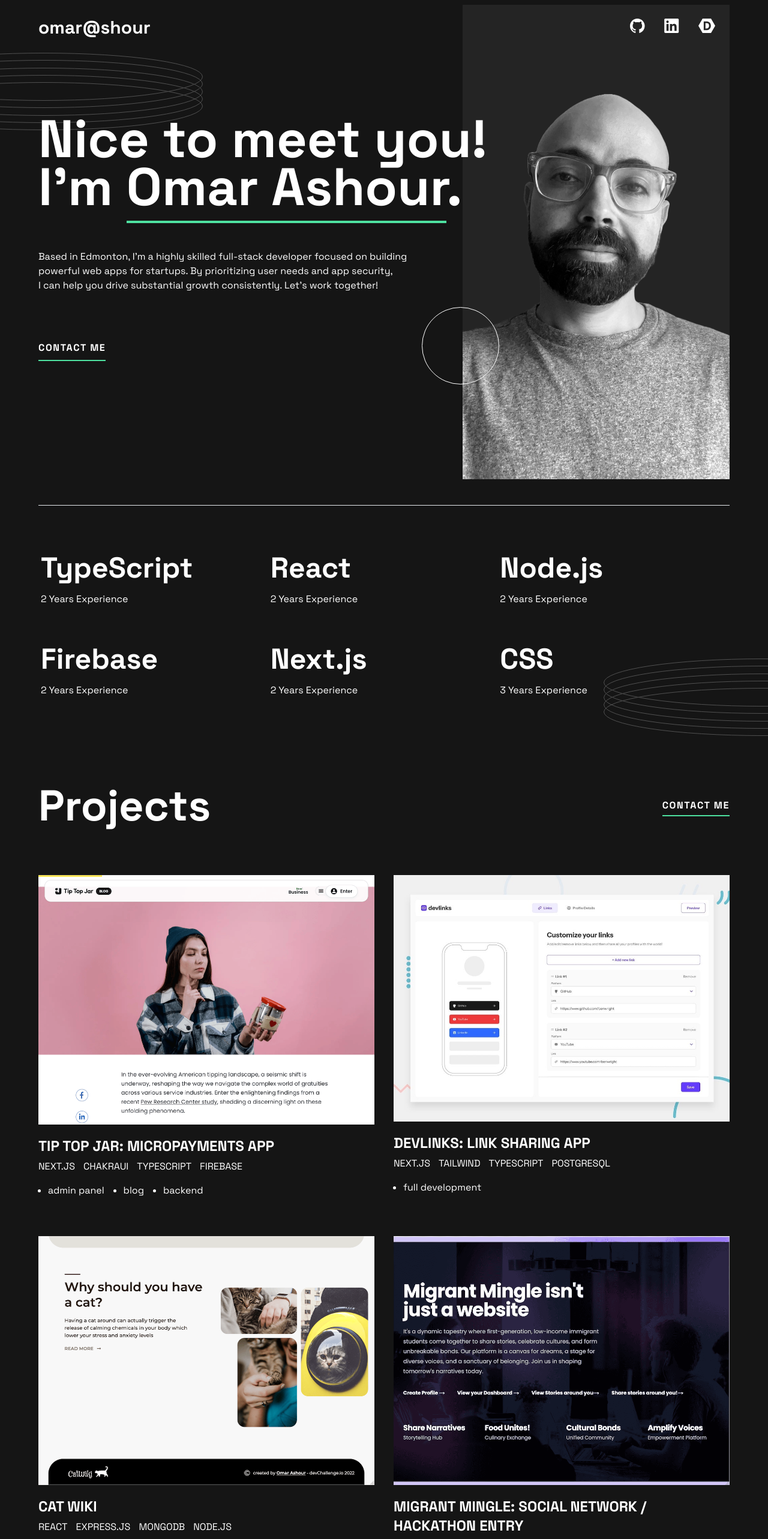
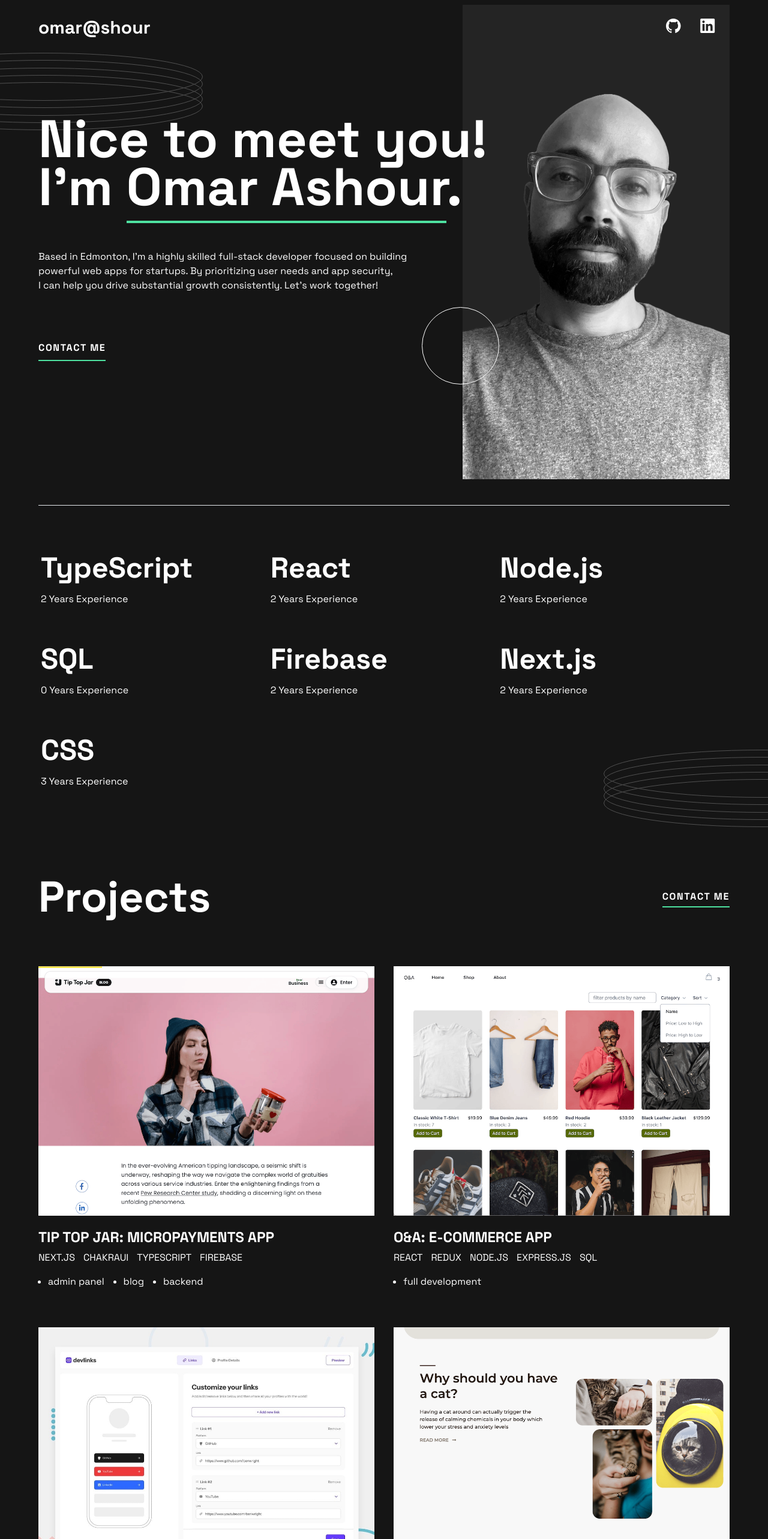
Before and after one commit to o-ashour/omar-ashour-website, a Next.js app: page / in a window 1280 px wide. Shown: the top 2566 px of the page at 60% size. Built offline with nearby package versions, Linux system fonts and the light colour scheme.

Commit message:
Add Ecomm Project

```diff
--- a/app/config/index.tsx
+++ b/app/config/index.tsx
@@ -11,11 +11,11 @@ import personalBlogThumbnailSmall from '../../public/assets/images/thumbnail-per
 import personalBlogThumbnailLarge from '../../public/assets/images/thumbnail-personal-blog-page-large.png';
 import marketingSiteThumbnailSmall from '../../public/assets/images/thumbnail-marketing-site-small.png';
 import marketingSiteThumbnailLarge from '../../public/assets/images/thumbnail-marketing-site-large.png';
+import ecommerceSiteThumbnailSmall from '../../public/assets/images/thumbnail-ecommerce-site-small.png';
+import ecommerceSiteThumbnailLarge from '../../public/assets/images/thumbnail-ecommerce-site-large.png';
 import LinkedInSmallIcon from "@/components/icons/linkedInSmallIcon";
 import LinkedInIcon from "@/components/icons/linkedInIcon";
 import GitHubIcon from "@/components/icons/gitHubIcon";
-import DevpostSmallIcon from "@/components/icons/devpostSmallIcon";
-import DevpostIcon from "@/components/icons/devpostIcon";
 import GitHubSmallIcon from "@/components/icons/gitHubSmIcon";
 
 type Skills = {
@@ -35,6 +35,8 @@ type Projects = {
   urls?: {
     repo?: string,
     productionSite?: string,
+    clientRepo?: string,
+    serverRepo?: string,
   },
   contributions?: string[],
 }[]
@@ -56,9 +58,10 @@ export const Skills: Skills = [
   { id: 0, name: 'TypeScript', experienceInYears: year - 2022 },
   { id: 1, name: 'React', experienceInYears: year - 2022 },
   { id: 2, name: 'Node.js', experienceInYears: year - 2022 },
-  { id: 3, name: 'Firebase', experienceInYears: year - 2022 },
-  { id: 4, name: 'Next.js', experienceInYears: year - 2022 },
-  { id: 5, name: 'CSS', experienceInYears: year - 2021 },
+  { id: 3, name: 'SQL', experienceInYears: year - 2024 },
+  { id: 4, name: 'Firebase', experienceInYears: year - 2022 },
+  { id: 5, name: 'Next.js', experienceInYears: year - 2022 },
+  { id: 6, name: 'CSS', experienceInYears: year - 2021 },
 ]
 
 export const Projects: Projects = [
@@ -77,6 +80,20 @@ export const Projects: Projects = [
   },
   {
     id: 1,
+    title: 'O&A: E-commerce App',
+    skills: ['react', 'redux', 'node.js', 'express.js', 'sql'],
+    images: {
+      small: ecommerceSiteThumbnailSmall,
+      large: ecommerceSiteThumbnailLarge,
+    },
+    urls: {
+      clientRepo: 'https://github.com/o-ashour/oa-ecommerce-platform',
+      serverRepo: 'https://github.com/o-ashour/oa-ecommerce-platform-server'
+    },
+    contributions: ['full development']
+  },
+  {
+    id: 2,
     title: 'DevLinks: Link Sharing App',
     skills: ['next.js', 'tailwind', 'typescript', 'postgreSQL'],
     images: {
@@ -90,7 +107,7 @@ export const Projects: Projects = [
     contributions: ['full development'],
   },
   {
-    id: 2,
+    id: 3,
     title: 'Cat Wiki',
     skills: ['react', 'express.js', 'mongodb', 'node.js'],
     images: {
@@ -103,7 +120,7 @@ export const Projects: Projects = [
     contributions: ['full development'],
   },
   {
-    id: 3,
+    id: 4,
     title: 'Migrant Mingle: Social Network / Hackathon Entry',
     skills: ['next.js', 'tailwind', 'firebase'],
     images: {
@@ -117,7 +134,7 @@ export const Projects: Projects = [
     contributions: ['backend'],
   },
   {
-    id: 4,
+    id: 5,
     title: 'Ashraf Ashour Blog',
     skills: ['html', 'php', 'wordpress'],
     images: {
@@ -130,7 +147,7 @@ export const Projects: Projects = [
     contributions: ['wordpress to static site migration'],
   },
   {
-    id: 5,
+    id: 6,
     title: 'Digital Humani: Marketing Site for Reforestation API',
     skills: ['html', 'css', 'javascript'],
     images: {
@@ -163,13 +180,4 @@ export const NavItems = [
       large: <LinkedInIcon />
     }
   },
-  {
-    idx: 2,
-    name: 'DevPost',
-    url: 'https://devpost.com/shoegaze-86',
-    icons: {
-      small: <DevpostSmallIcon />,
-      large: <DevpostIcon />
-    }
-  },
 ]
--- a/components/projectItem.tsx
+++ b/components/projectItem.tsx
@@ -2,11 +2,11 @@ import Image from "next/image";
 import { StaticImageData } from "next/image";
 import Link from "next/link";
 
-export const ProjectItem: React.FC<{ imgData: StaticImageData, title: string, skills: string[], urls?: { repo?: string, productionSite?: string }, contributions?: string[] }> = ({ imgData, title, skills, urls, contributions }) => {
+export const ProjectItem: React.FC<{ imgData: StaticImageData, title: string, skills: string[], urls?: { repo?: string, productionSite?: string, clientRepo?: string, serverRepo?: string }, contributions?: string[] }> = ({ imgData, title, skills, urls, contributions }) => {
   return (
     <li>
       <div className="relative">
-        {(urls?.productionSite || urls?.repo) &&
+        {(urls?.productionSite || urls?.repo || urls?.clientRepo || urls?.serverRepo) &&
           <div id='overlay' className="hidden absolute opacity-0 hover:opacity-100 hover:bg-black/80 w-full h-full hover:cursor-pointer flex items-center justify-center xl:flex">
             <div className="flex flex-col space-y-10 items-center">
               {urls?.productionSite &&
@@ -20,6 +20,20 @@ export const ProjectItem: React.FC<{ imgData: StaticImageData, title: string, sk
                 <Link href={urls.repo} target='_blank'>
                   <button className="w-fit font-bold pb-2 tracking-widest border-b-2 border-green hover:text-green">
                     VIEW CODE
+                  </button>
+                </Link>
+              }
+              {urls?.clientRepo &&
+                <Link href={urls.clientRepo} target="_blank">
+                  <button className="font-bold pb-2 tracking-widest border-b-2 border-green hover:text-green">
+                    VIEW CLIENT CODE
+                  </button>
+                </Link>
+              }
+              {urls?.serverRepo &&
+                <Link href={urls.serverRepo} target='_blank'>
+                  <button className="w-fit font-bold pb-2 tracking-widest border-b-2 border-green hover:text-green">
+                    VIEW SERVER CODE
                   </button>
                 </Link>
               }
@@ -55,6 +69,20 @@ export const ProjectItem: React.FC<{ imgData: StaticImageData, title: string, sk
           </button>
         </Link>
       }
+      {urls?.clientRepo &&
+        <Link href={urls.clientRepo} target='_blank'>
+          <button className="font-bold mr-6 pb-1.5 tracking-widest border-b-2 border-green xl:hidden hover:text-green">
+            VIEW CLIENT CODE
+          </button>
+        </Link>
+      }
+      {urls?.serverRepo &&
+        <Link href={urls.serverRepo} target='_blank'>
+          <button className="font-bold pb-1.5 tracking-widest border-b-2 border-green xl:hidden hover:text-green">
+            VIEW SERVER CODE
+          </button>
+        </Link>
+      }
     </li>
   )
 }
```
Also changed, not shown: public/assets/images/thumbnail-ecommerce-site-large.png (added), public/assets/images/thumbnail-ecommerce-site-small.png (added).
